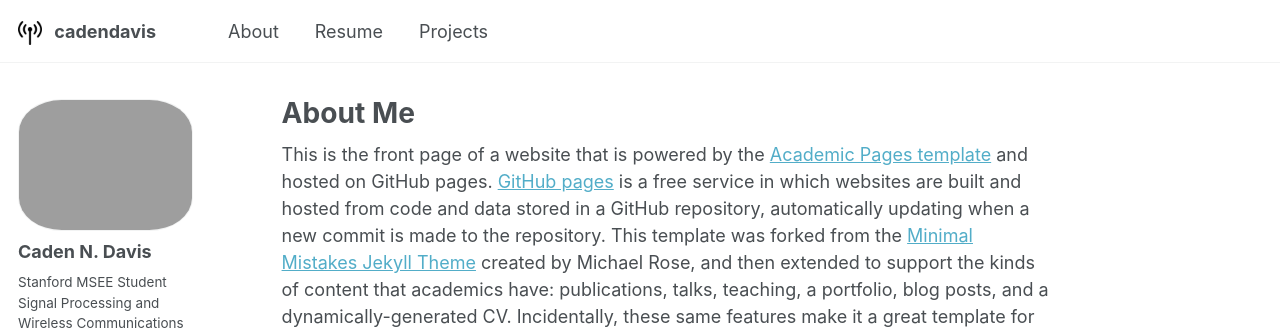
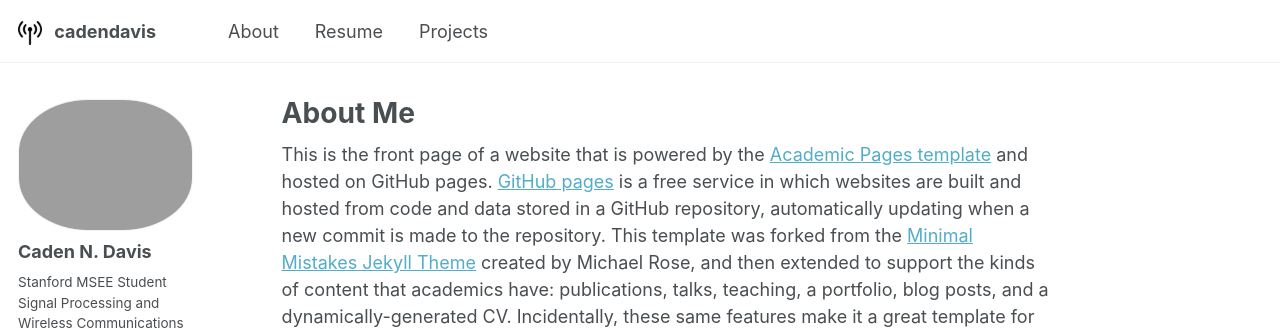
Before and after one commit to caden-davis/caden-davis.github.io, a Jekyll site: the page built from _pages/about.md, in a window 1280 px wide. Shown: the top 330 px of the page. Built offline with Jekyll 4.4.1, drawn with Linux system fonts in a browser that asks for light colours; a script that is not in the unit is left out.

Commit message:
Adjust sidebar url spacings

```diff
--- a/_sass/layout/_sidebar.scss
+++ b/_sass/layout/_sidebar.scss
@@ -108,7 +108,7 @@
   img {
     max-width: 175px;
     // border-radius: 50%;
-    border-radius: 25%;
+    border-radius: 40%;
     // border-radius: 10px;
 
     @include breakpoint($large) {
@@ -205,9 +205,9 @@
   position: absolute;
   right: 0;
   // margin-top: 15px;
-  padding: 10px;
+  // padding: 10px;
   margin-top: 0px;
-  // padding: 0px;
+  padding: 0px;
   list-style-type: none;
   border: 1px solid var(--global-border-color);
   border-radius: $border-radius;
@@ -230,7 +230,7 @@
     display: block;
     content: "";
     position: absolute;
-    top: -11px;
+    // top: -11px;
     left: calc(50% - 10px);
     width: 0;
     border-style: solid;
@@ -247,7 +247,7 @@
     display: block;
     content: "";
     position: absolute;
-    top: -10px;
+    // top: -10px;
     left: calc(50% - 10px);
     width: 0;
     border-style: solid;
```
